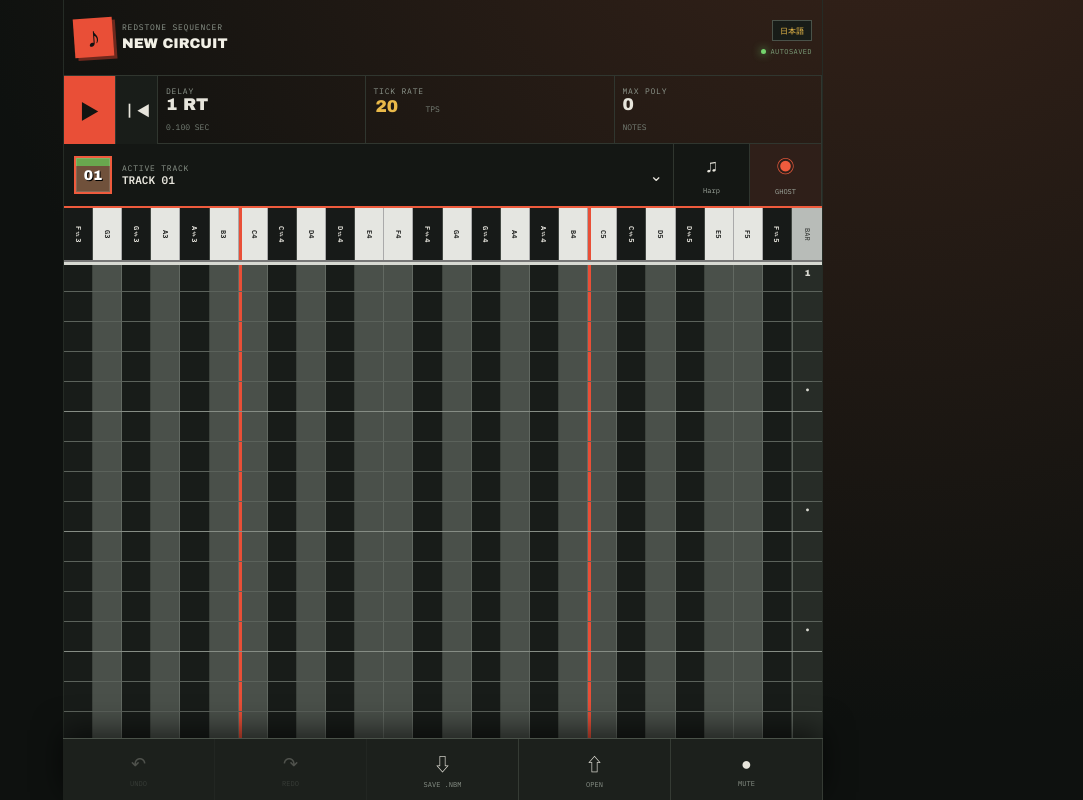
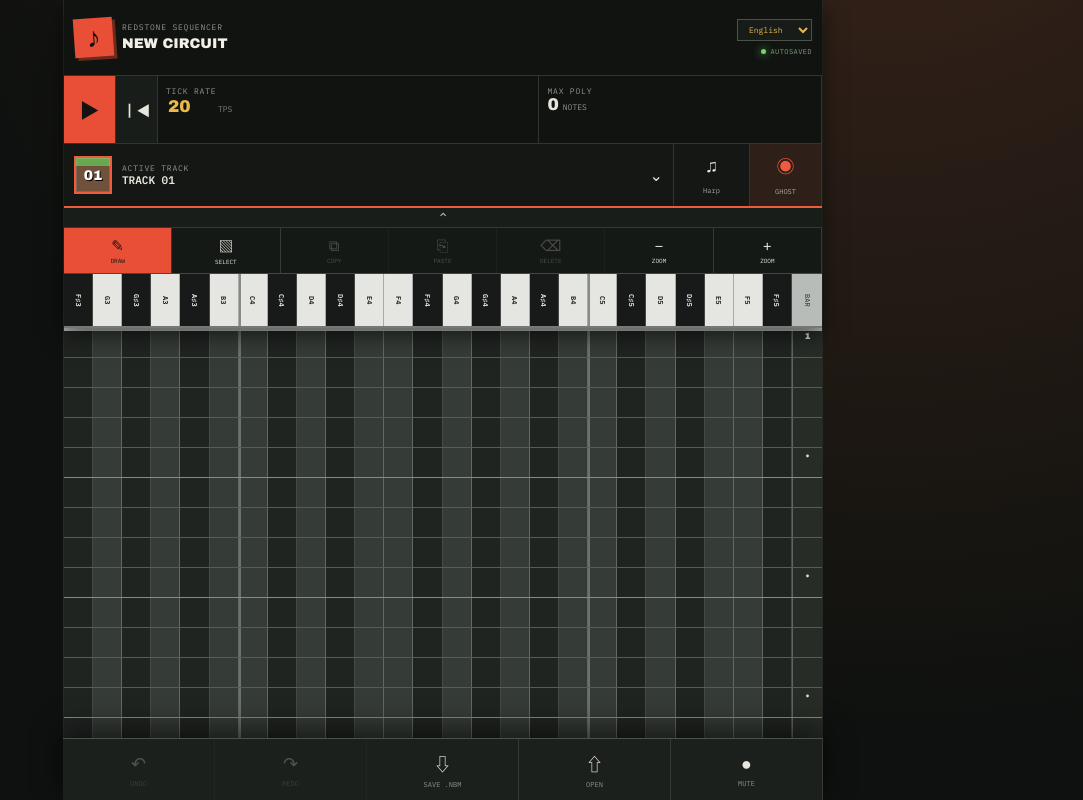
Before and after one commit to SOTA56/minecraft-note-block-maker, a React (Vite) app: page / in a window 1280 px wide. Shown: the top 800 px of the page, without its empty margins (197-1280 px from the left). Built offline with nearby package versions, Linux system fonts and the light colour scheme.

Commit message:
Add fixed editing tools and selection workflow

```diff
--- a/src/App.tsx
+++ b/src/App.tsx
@@ -33,11 +33,14 @@ function App() {
   const [ghosts, setGhosts] = useState(true)
   const [playingStep, setPlayingStep] = useState(-1)
   const [panel, setPanel] = useState<'tracks' | 'settings' | null>(null)
-  const [language, setLanguage] = useState<'ja' | 'en'>(() => navigator.language.toLowerCase().startsWith('ja') ? 'ja' : 'en')
+  const [language, setLanguage] = useState(() => navigator.language.toLowerCase().startsWith('ja') ? 'ja' : 'en')
   const [stepHeight, setStepHeight] = useState(30)
+  const [controlsOpen, setControlsOpen] = useState(true)
+  const [editMode, setEditMode] = useState<'input' | 'select'>('input')
+  const [selection, setSelection] = useState<{ startStep: number; endStep: number; startPitch: number; endPitch: number } | null>(null)
+  const [copiedNotes, setCopiedNotes] = useState<{ step: number; pitch: number }[]>([])
   const fileRef = useRef<HTMLInputElement>(null)
-  const dragRef = useRef<{ originStep: number; originPitch: number; step: number; pitch: number; moved: boolean } | null>(null)
-  const pinchRef = useRef<{ distance: number; height: number } | null>(null)
+  const dragRef = useRef<{ originStep: number; originPitch: number; step: number; pitch: number; moved: boolean; existed: boolean; selecting?: boolean; group?: boolean; baseNotes?: Track['notes']; baseSelection?: NonNullable<typeof selection> } | null>(null)
   const active = project.tracks.find(t => t.id === activeId) ?? project.tracks[0]
   const instrument = INSTRUMENTS.find(item => item.id === active.instrument) ?? INSTRUMENTS[0]
   const t = language === 'ja' ? {
@@ -56,11 +59,24 @@ function App() {
   }, [project])
 
   const updateTrack = (patch: Partial<Track>) => setProject(p => ({ ...p, tracks: p.tracks.map(t => t.id === activeId ? { ...t, ...patch } : t) }))
-  const setDraggedNote = (fromStep: number, fromPitch: number, step: number, pitch: number) => updateTrack({ notes: [...active.notes.filter(n => !(n.step === fromStep && n.pitch === fromPitch) && !(n.step === step && n.pitch === pitch)), { step, pitch }] })
+  const changeActiveNotes = (change: (notes: Track['notes']) => Track['notes']) => setProject(p => ({ ...p, tracks: p.tracks.map(track => track.id === activeId ? { ...track, notes: change(track.notes) } : track) }))
+  const setDraggedNote = (fromStep: number, fromPitch: number, step: number, pitch: number) => changeActiveNotes(notes => [...notes.filter(n => !(n.step === fromStep && n.pitch === fromPitch) && !(n.step === step && n.pitch === pitch)), { step, pitch }])
+  const normalizedSelection = selection && { minStep: Math.min(selection.startStep, selection.endStep), maxStep: Math.max(selection.startStep, selection.endStep), minPitch: Math.min(selection.startPitch, selection.endPitch), maxPitch: Math.max(selection.startPitch, selection.endPitch) }
+  const isSelected = (step: number, pitch: number) => Boolean(normalizedSelection && step >= normalizedSelection.minStep && step <= normalizedSelection.maxStep && pitch >= normalizedSelection.minPitch && pitch <= normalizedSelection.maxPitch)
   const handlePointerDown = (event: React.PointerEvent, step: number, pitch: number) => {
-    if (event.pointerType === 'mouse') event.currentTarget.setPointerCapture(event.pointerId)
-    dragRef.current = { originStep: step, originPitch: pitch, step, pitch, moved: false }
-    if (!active.notes.some(n => n.step === step && n.pitch === pitch)) setDraggedNote(step, pitch, step, pitch)
+    event.currentTarget.setPointerCapture(event.pointerId)
+    if (editMode === 'select') {
+      if (selection && isSelected(step, pitch) && active.notes.some(n => n.step === step && n.pitch === pitch)) {
+        dragRef.current = { originStep: step, originPitch: pitch, step, pitch, moved: false, existed: true, group: true, baseNotes: active.notes.filter(n => isSelected(n.step, n.pitch)), baseSelection: selection }
+        return
+      }
+      setSelection({ startStep: step, endStep: step, startPitch: pitch, endPitch: pitch })
+      dragRef.current = { originStep: step, originPitch: pitch, step, pitch, moved: false, existed: false, selecting: true }
+      return
+    }
+    const existed = active.notes.some(n => n.step === step && n.pitch === pitch)
+    dragRef.current = { originStep: step, originPitch: pitch, step, pitch, moved: false, existed }
+    if (!existed) setDraggedNote(step, pitch, step, pitch)
     previewTone(pitch, active.volume, active.instrument)
   }
   const handlePointerMove = (event: React.PointerEvent) => {
@@ -71,12 +87,41 @@ function App() {
     const step = Number(target.dataset.step)
     const pitch = Number(target.dataset.pitch)
     if (step === drag.step && pitch === drag.pitch) return
+    if (drag.group && drag.baseNotes && drag.baseSelection) {
+      const ds = step - drag.originStep
+      const dp = pitch - drag.originPitch
+      const original = drag.baseNotes
+      changeActiveNotes(notes => [...notes.filter(n => !original.some(o => o.step === n.step && o.pitch === n.pitch)), ...original.map(n => ({ step: Math.max(0, Math.min(project.steps - 1, n.step + ds)), pitch: Math.max(0, Math.min(24, n.pitch + dp)) }))])
+      const base = drag.baseSelection
+      setSelection({ startStep: base.startStep + ds, endStep: base.endStep + ds, startPitch: base.startPitch + dp, endPitch: base.endPitch + dp })
+      if (pitch !== drag.pitch) previewTone(pitch, active.volume, active.instrument)
+      drag.moved = true; drag.step = step; drag.pitch = pitch
+      return
+    }
+    if (drag.selecting) {
+      drag.moved = true; drag.step = step; drag.pitch = pitch
+      setSelection(current => current ? { ...current, endStep: step, endPitch: pitch } : current)
+      return
+    }
     drag.moved = true
     setDraggedNote(drag.step, drag.pitch, step, pitch)
+    if (pitch !== drag.pitch) previewTone(pitch, active.volume, active.instrument)
     drag.step = step; drag.pitch = pitch
-    previewTone(pitch, active.volume, active.instrument)
   }
-  const handlePointerUp = () => { dragRef.current = null }
+  const handlePointerUp = () => {
+    const drag = dragRef.current
+    if (drag?.existed && !drag.moved && !drag.selecting) changeActiveNotes(notes => notes.filter(n => n.step !== drag.originStep || n.pitch !== drag.originPitch))
+    dragRef.current = null
+  }
+  const copySelection = () => {
+    if (!normalizedSelection) return
+    setCopiedNotes(active.notes.filter(n => isSelected(n.step, n.pitch)).map(n => ({ step: n.step - normalizedSelection.minStep, pitch: n.pitch - normalizedSelection.minPitch })))
+  }
+  const pasteSelection = () => {
+    if (!normalizedSelection || !copiedNotes.length) return
+    changeActiveNotes(notes => [...notes, ...copiedNotes.map(n => ({ step: Math.min(project.steps - 1, normalizedSelection.minStep + n.step), pitch: Math.min(24, normalizedSelection.minPitch + n.pitch) }))])
+  }
+  const deleteSelection = () => normalizedSelection && changeActiveNotes(notes => notes.filter(n => !isSelected(n.step, n.pitch)))
   const pitchNames = language === 'ja'
     ? ['ファ♯3','ソ3','ソ♯3','ラ3','ラ♯3','シ3','ド4','ド♯4','レ4','レ♯4','ミ4','ファ4','ファ♯4','ソ4','ソ♯4','ラ4','ラ♯4','シ4','ド5','ド♯5','レ5','レ♯5','ミ5','ファ5','ファ♯5']
     : ['F♯3','G3','G♯3','A3','A♯3','B3','C4','C♯4','D4','D♯4','E4','F4','F♯4','G4','G♯4','A4','A♯4','B4','C5','C♯5','D5','D♯5','E5','F5','F♯5']
@@ -87,17 +132,17 @@ function App() {
   const load = async (file?: File) => { if (!file) return; const data = JSON.parse(await file.text()); if (data.format !== 'note-block-maker' || data.version !== 1) throw new Error('対応していない.nbmファイルです'); setProject(data); setActiveId(data.tracks[0].id) }
 
   return <main className="app">
+    <div className={`control-panel ${controlsOpen ? '' : 'collapsed'}`}>
     <header className="topbar">
       <div className="brand"><span className="brand-mark">♪</span><div><small>REDSTONE SEQUENCER</small><input value={project.title} onChange={e => setProject(p => ({ ...p, title: e.target.value.toUpperCase() }))} aria-label="曲名" /></div></div>
-      <div className="top-actions"><button className="language" onClick={() => setLanguage(language === 'ja' ? 'en' : 'ja')}>{language === 'ja' ? 'EN' : '日本語'}</button><div className="status"><span className="live-dot" /> {t.autosaved}</div></div>
+      <div className="top-actions"><select className="language" value={language} onChange={e => setLanguage(e.target.value)} aria-label="Language"><option value="ja">日本語</option><option value="en">English</option><option value="es">Español</option><option value="fr">Français</option><option value="de">Deutsch</option><option value="zh">中文</option><option value="ko">한국어</option></select><div className="status"><span className="live-dot" /> {t.autosaved}</div></div>
     </header>
 
     <section className="transport">
       <button className="play" onClick={togglePlay} aria-label={playingStep >= 0 ? '停止' : '再生'}>{playingStep >= 0 ? '■' : '▶'}</button>
       <button onClick={() => { stopPlayback(); setPlayingStep(-1) }} aria-label="先頭へ">┃◀</button>
-      <div className="meter"><small>{t.delay}</small><strong>1 RT</strong><span>{(2 / project.tickRate).toFixed(3)} SEC</span></div>
       <label className="tick"><small>{t.tickRate}</small><input type="number" min="1" max="1000" value={project.tickRate} onChange={e => setProject(p => ({ ...p, tickRate: Math.max(1, +e.target.value) }))} /><span>TPS</span></label>
-      <div className={`poly ${polyphony > 9 ? 'warn' : ''}`}><small>{t.maxPoly}</small><strong>{polyphony}</strong><span>{t.notes}</span></div>
+      <div className={`poly ${polyphony > 9 ? 'warn' : ''}`}><small>{t.maxPoly}</small><strong>{polyphony}<em>{t.notes}</em></strong></div>
     </section>
 
     <section className="track-strip" style={{ '--track': active.color } as React.CSSProperties}>
@@ -108,16 +153,25 @@ function App() {
 
     {panel === 'tracks' && <div className="drawer track-list">{project.tracks.map((track, i) => <button key={track.id} className={track.id === activeId ? 'selected' : ''} onClick={() => { setActiveId(track.id); setPanel(null) }}><i style={{ background: track.color }} /> <b>{String(i + 1).padStart(2, '0')}</b><span>{track.name}</span><small>{track.notes.length} NOTES</small></button>)}</div>}
     {panel === 'settings' && <div className="drawer settings"><label>{t.trackName}<input value={active.name} onChange={e => updateTrack({ name: e.target.value.toUpperCase() })} /></label><label>{t.instrument}<select value={active.instrument} onChange={e => updateTrack({ instrument: e.target.value })}>{INSTRUMENTS.map(x => <option key={x.id} value={x.id}>{language === 'ja' ? x.ja : x.en} — {language === 'ja' ? x.blockJa : x.blockEn}</option>)}</select></label><div className="block-guide"><i className={`block-preview ${instrument.texture}`} /><span><small>{t.block}</small><b>{language === 'ja' ? instrument.blockJa : instrument.blockEn}</b></span></div><label>{t.volume} <b>{Math.round(active.volume * 100)}</b><input type="range" min="0" max="1" step=".01" value={active.volume} onChange={e => updateTrack({ volume: +e.target.value })} /></label></div>}
+    <button className="panel-toggle" onClick={() => setControlsOpen(!controlsOpen)} aria-label={controlsOpen ? '操作パネルを収納' : '操作パネルを表示'}>{controlsOpen ? '⌃' : '⌄'}</button>
+    <nav className="edit-tools">
+      <button className={editMode === 'input' ? 'active' : ''} onClick={() => setEditMode('input')}>✎<small>{language === 'ja' ? '入力' : 'DRAW'}</small></button>
+      <button className={editMode === 'select' ? 'active' : ''} onClick={() => setEditMode('select')}>▧<small>{language === 'ja' ? '範囲' : 'SELECT'}</small></button>
+      <button onClick={copySelection} disabled={!normalizedSelection}>⧉<small>{language === 'ja' ? 'コピー' : 'COPY'}</small></button>
+      <button onClick={pasteSelection} disabled={!copiedNotes.length || !normalizedSelection}>⎘<small>{language === 'ja' ? '貼付' : 'PASTE'}</small></button>
+      <button onClick={deleteSelection} disabled={!normalizedSelection}>⌫<small>{language === 'ja' ? '削除' : 'DELETE'}</small></button>
+      <button onClick={() => setStepHeight(h => Math.max(22, h - 4))}>−<small>{language === 'ja' ? '縮小' : 'ZOOM'}</small></button>
+      <button onClick={() => setStepHeight(h => Math.min(64, h + 4))}>+<small>{language === 'ja' ? '拡大' : 'ZOOM'}</small></button>
+    </nav>
 
     <div className="pitch-head">{PITCHES.map(p => <b key={p} className={`${isBlack(p) ? 'black' : 'white'} ${isDo(p) ? 'do' : ''}`}>{pitchNames[p]}</b>)}<span>{t.bar}</span></div>
-    <section className="roll" aria-label="縦方向ピアノロール" style={{ '--step-height': `${stepHeight}px` } as React.CSSProperties} onPointerMove={handlePointerMove} onPointerUp={handlePointerUp} onPointerCancel={handlePointerUp}
-      onTouchStart={e => { if (e.touches.length === 2) { const d = Math.hypot(e.touches[0].clientX-e.touches[1].clientX,e.touches[0].clientY-e.touches[1].clientY); pinchRef.current={distance:d,height:stepHeight} } }}
-      onTouchMove={e => { if (e.touches.length === 2 && pinchRef.current) { const d=Math.hypot(e.touches[0].clientX-e.touches[1].clientX,e.touches[0].clientY-e.touches[1].clientY); setStepHeight(Math.max(22,Math.min(64,pinchRef.current.height*d/pinchRef.current.distance))) } }}>
+    </div>
+    <section className={`roll ${editMode}`} aria-label="縦方向ピアノロール" style={{ '--step-height': `${stepHeight}px` } as React.CSSProperties} onPointerMove={handlePointerMove} onPointerUp={handlePointerUp} onPointerCancel={handlePointerUp}>
       {Array.from({ length: project.steps }, (_, step) => <div className={`step ${step % 16 === 0 ? 'bar' : step % 4 === 0 ? 'beat' : ''} ${playingStep === step ? 'playing' : ''}`} key={step}>
         {PITCHES.map(pitch => {
           const own = active.notes.some(n => n.step === step && n.pitch === pitch)
           const ghost = ghosts && project.tracks.find(t => t.id !== activeId && t.notes.some(n => n.step === step && n.pitch === pitch))
-          return <button key={pitch} data-step={step} data-pitch={pitch} onPointerDown={e => handlePointerDown(e, step, pitch)} className={`${isBlack(pitch) ? 'black-key' : 'white-key'} ${isDo(pitch) ? 'do' : ''} ${own ? 'note' : ghost ? 'ghost' : ''}`} style={own ? { '--note': active.color } as React.CSSProperties : ghost ? { '--note': ghost.color } as React.CSSProperties : undefined} aria-label={`${pitchNames[pitch]}, ${t.bar} ${Math.floor(step / 16) + 1}`} />
+          return <button key={pitch} data-step={step} data-pitch={pitch} onPointerDown={e => handlePointerDown(e, step, pitch)} className={`${isBlack(pitch) ? 'black-key' : 'white-key'} ${isDo(pitch) ? 'do' : ''} ${own ? 'note' : ghost ? 'ghost' : ''} ${isSelected(step,pitch) ? 'selected-cell' : ''}`} style={own ? { '--note': active.color } as React.CSSProperties : ghost ? { '--note': ghost.color } as React.CSSProperties : undefined} aria-label={`${pitchNames[pitch]}, ${t.bar} ${Math.floor(step / 16) + 1}`} />
         })}
         <span className="step-label">{step % 16 === 0 ? `${step / 16 + 1}` : step % 4 === 0 ? '•' : ''}</span>
       </div>)}
```
Also changed, not shown: src/styles.css.
